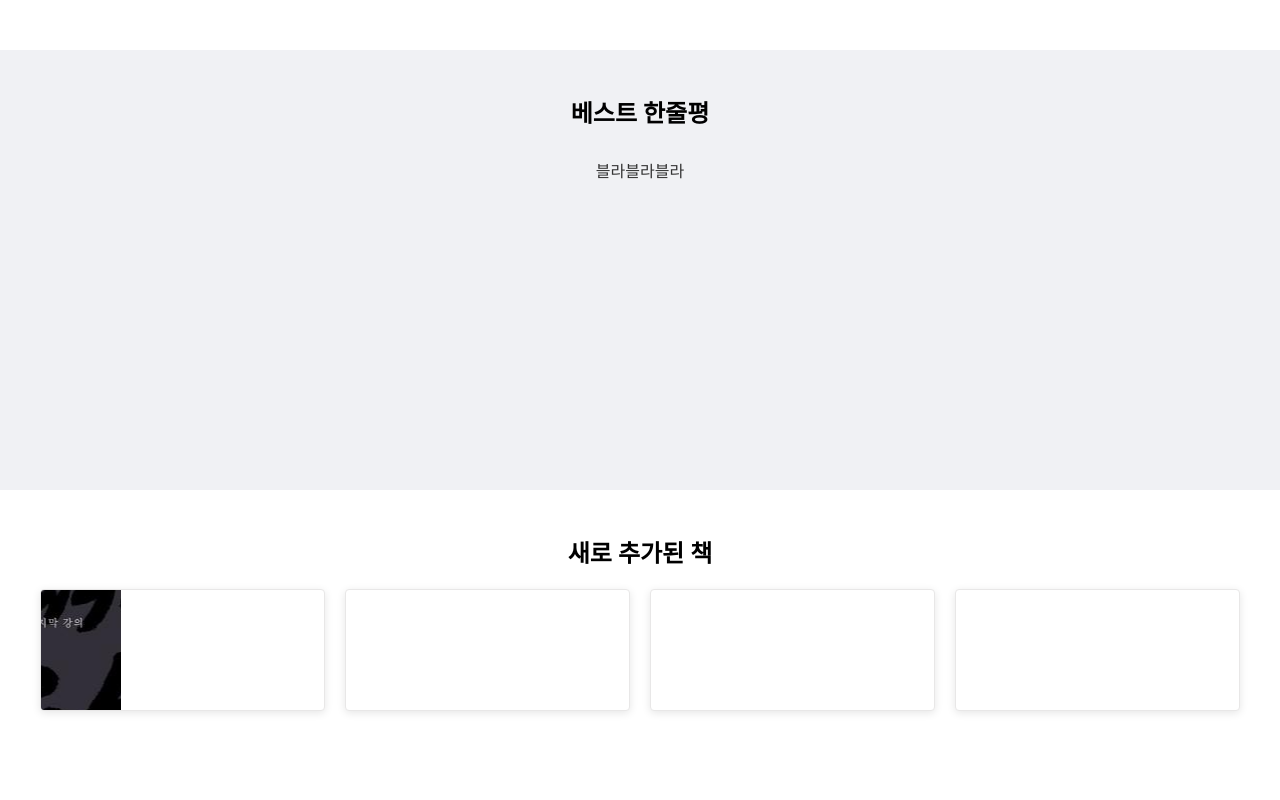
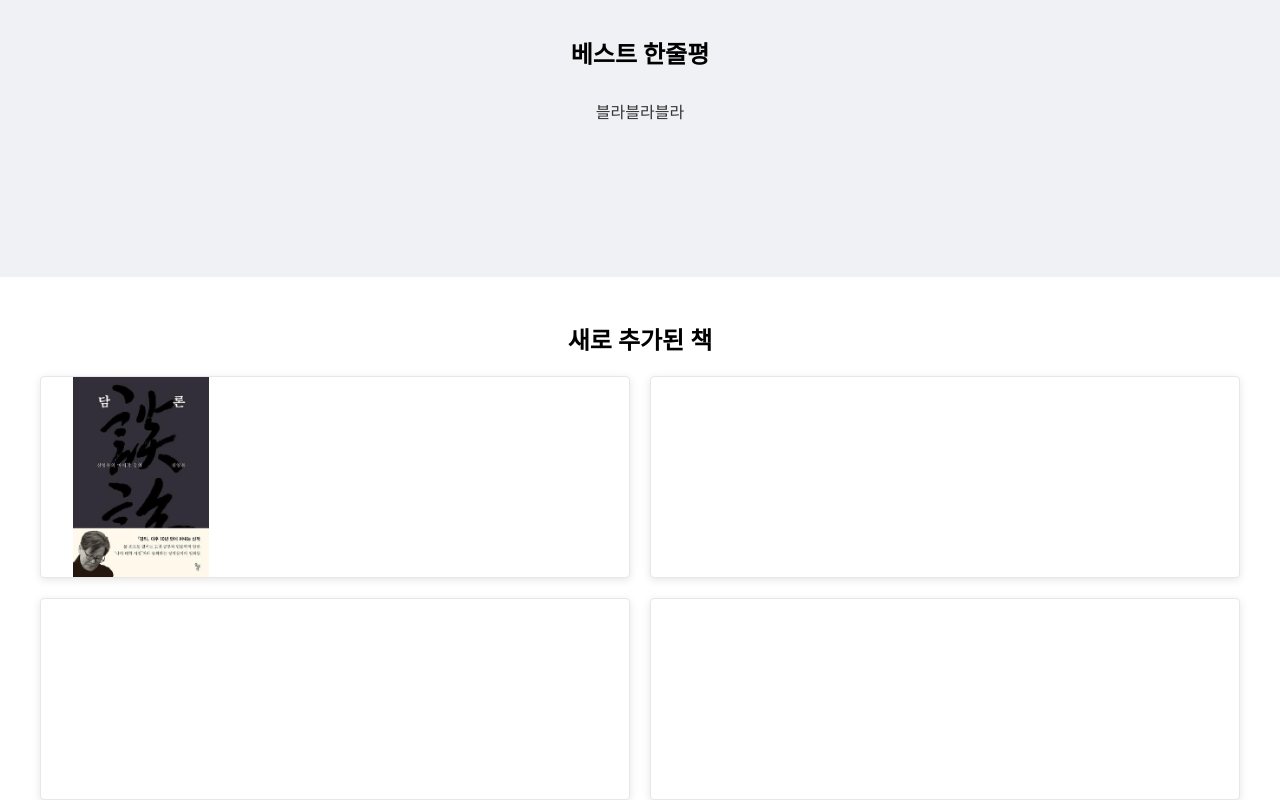
Before and after one commit to DoitDoitChu/reada, a React (Create React App) app in the folder client/: page / in a window 1280 px wide. Shown: the part 700-1500 px from the top of the page. Built offline with nearby package versions, Linux system fonts and the light colour scheme.

Commit message:
feat: newaddbook size fix

```diff
--- a/client/src/pages/components/Style.js
+++ b/client/src/pages/components/Style.js
@@ -218,7 +218,7 @@ export const NewAddBookTitle = styled.div`
 
 export const NewAddBookContentWrapper = styled.div`
   display: grid;
-  grid-template-columns: repeat(4, 2fr);
+  grid-template-columns: repeat(2, 2fr);
   grid-auto-rows: 1fr;
   grid-column-gap: 20px;
   grid-row-gap: 20px;
@@ -241,15 +241,15 @@ export const NewAddBookContent = styled.div`
 
 export const NewAddBookLeft = styled.a`
   background-image: url(${bookImg});
-  width: 80px;
-  height: 120px;
+  width: 200px;
+  height: 200px;
   overflow: hidden;
   display: flex;
   justify-content: center;
   align-items: center;
   flex-shrink: 0;
   background-repeat: no-repeat;
-  background-size: center;
+  background-size: contain;
   background-position: center center;
 `;
 
```
